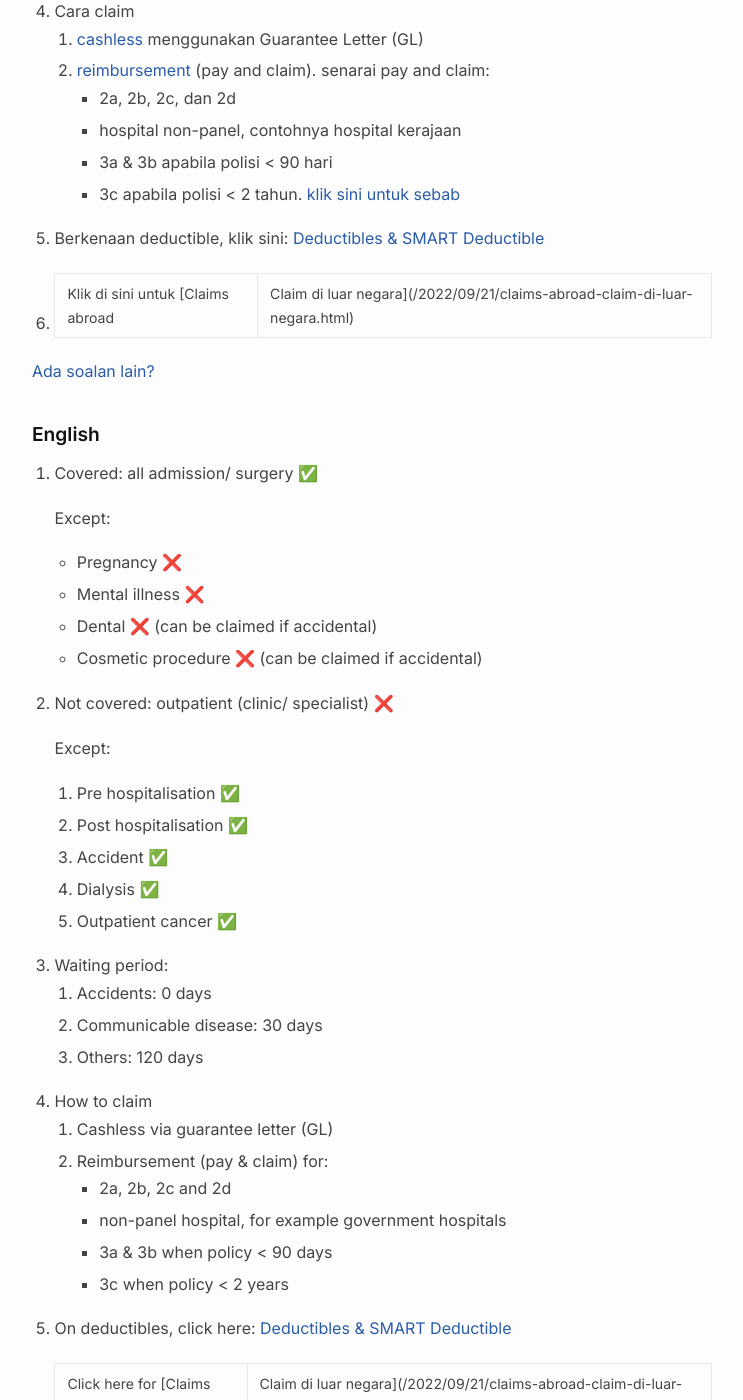
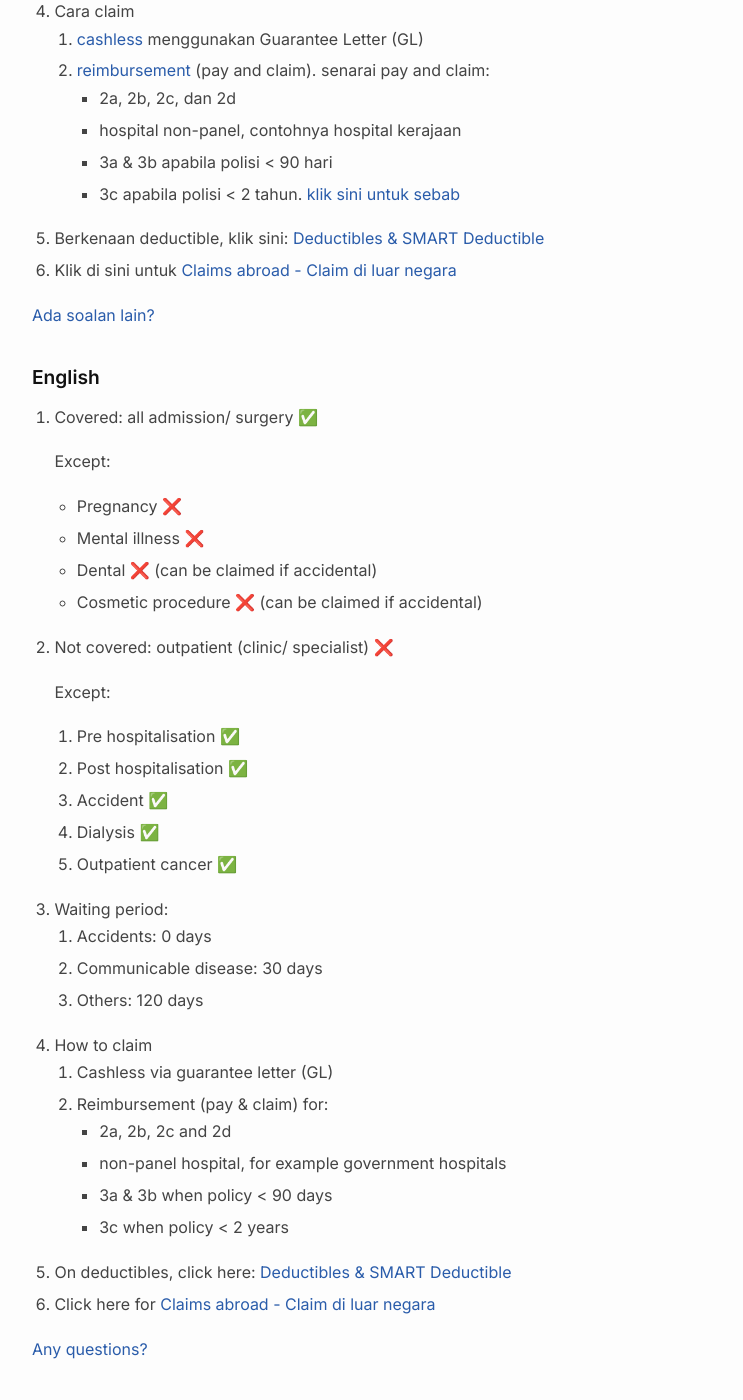
Before and after one commit to obel1/obel1.github.io, a Jekyll site: the page built from _posts/2022-04-09-medical-card-notes.md, in a window 1280 px wide and 1400 px high, scrolled down 949 px. Shown: the whole window, without its empty margins (210-953 px from the left). Built offline with Jekyll 4.4.1, drawn with Linux system fonts in a browser that asks for light colours; some of the changed text lies outside the part shown.

Commit message:
fix: pipe char in claims abroad link

```diff
--- a/_posts/2022-04-09-medical-card-notes.md
+++ b/_posts/2022-04-09-medical-card-notes.md
@@ -42,7 +42,7 @@ kecuali:
         - 3a & 3b apabila polisi < 90 hari
         - 3c apabila polisi < 2 tahun. [klik sini untuk sebab](/2021/01/25/tempoh-matang-dan-cara-cara-claim.html)
 5. Berkenaan deductible, klik sini: [Deductibles & SMART Deductible](/2024/08/27/deductibles-smart-deductible.html)
-6. Klik di sini untuk [Claims abroad | Claim di luar negara](/2022/09/21/claims-abroad-claim-di-luar-negara.html)
+6. Klik di sini untuk [Claims abroad - Claim di luar negara](/2022/09/21/claims-abroad-claim-di-luar-negara.html)
 
 [Ada soalan lain?](https://wa.me/60147315389)
 
@@ -76,6 +76,6 @@ kecuali:
         - 3a & 3b when policy < 90 days
         - 3c when policy < 2 years
 5. On deductibles, click here: [Deductibles & SMART Deductible](/2024/08/27/deductibles-smart-deductible.html)
-6. Click here for [Claims abroad | Claim di luar negara](/2022/09/21/claims-abroad-claim-di-luar-negara.html)
+6. Click here for [Claims abroad - Claim di luar negara](/2022/09/21/claims-abroad-claim-di-luar-negara.html)
 
 [Any questions?](https://wa.me/60147315389)
```
